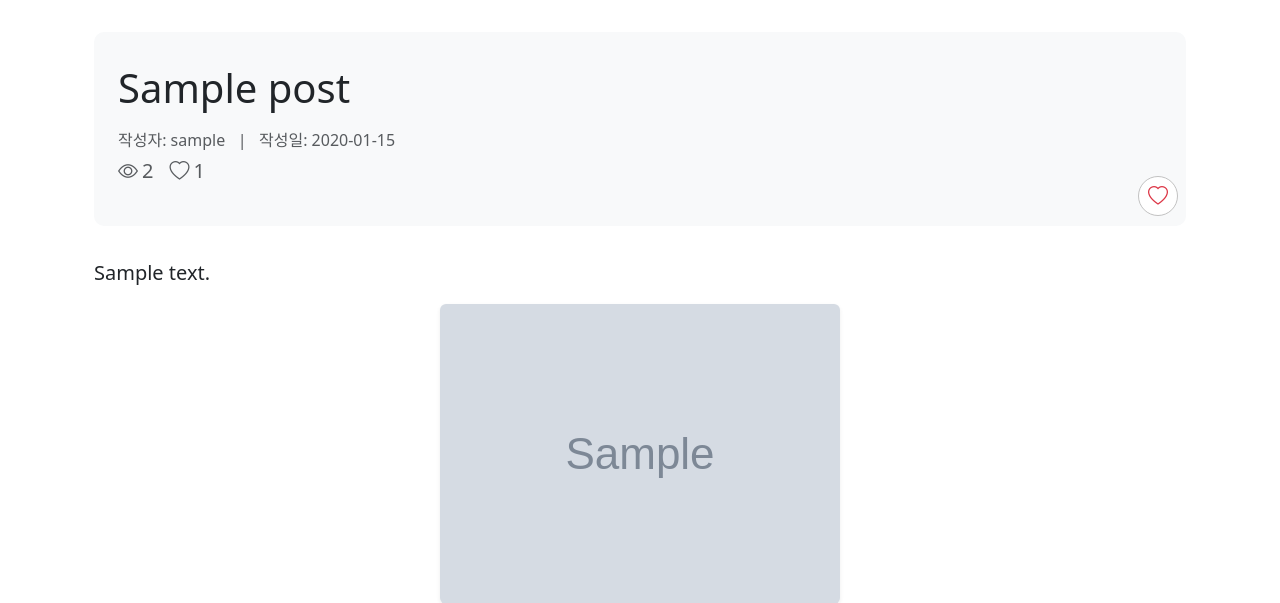
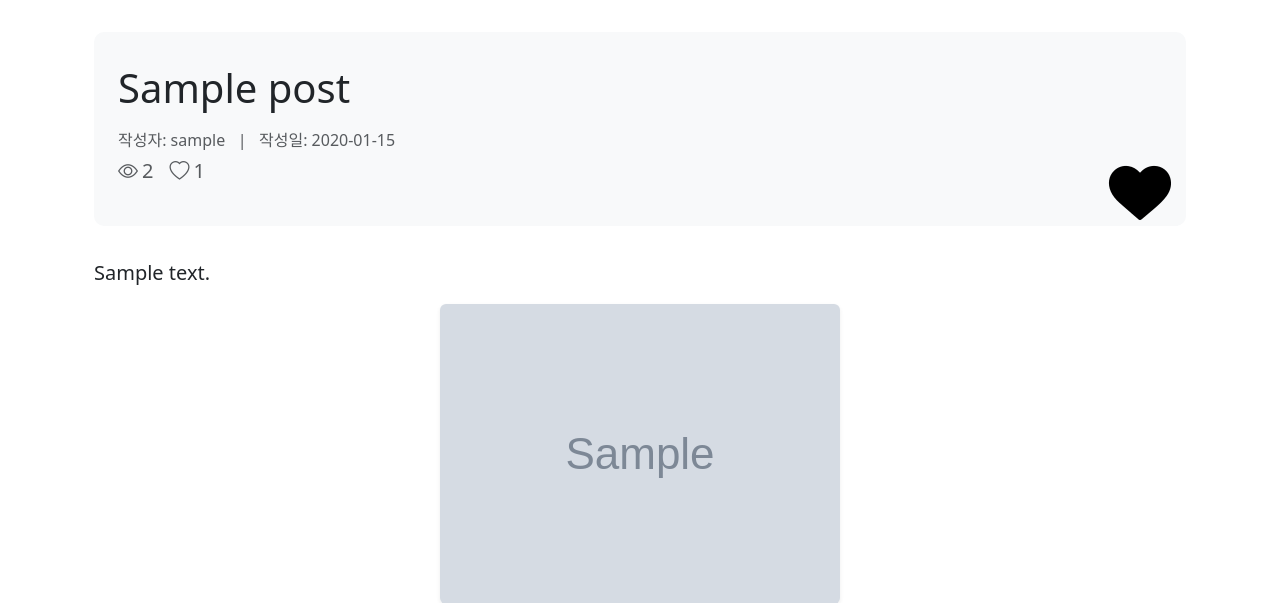
Before and after one commit to sujin82/blog-django, a Django app: page /blog/1/ in a window 1280 px wide. Shown: the part 112-715 px from the top of the page. Run offline with Django 5.2, Linux system fonts and the light colour scheme; tables that the repository leaves empty hold one stand-in row (values such as "Sample post"); grey boxes marked "Sample" are stand-in pictures.

Commit message:
좋아요 수정

```diff
--- a/blog/templates/blog/post_detail.html
+++ b/blog/templates/blog/post_detail.html
@@ -71,26 +71,9 @@
 }
 
 .btn-icon {
-    width: 40px;
-    height: 40px;
-    border-radius: 50%;
-    border: 1px solid #c2c2c2;
-    display: flex;
-    align-items: center;
-    justify-content: center;
-    transition: background-color 0.2s, transform 0.2s;
+    border: 0 none;
     cursor: pointer;
-    background-color:#fff;
-}
-
-.btn-icon:hover {
-    background-color: #e2e6ea;
-    transform: scale(1.1);
-}
-
-.btn-icon:disabled {
-    opacity: 0.5;
-    cursor: not-allowed;
+    background-color: #f8f9fa;
 }
 </style>
 {% endblock %}
@@ -144,8 +127,10 @@
 
     <!-- 게시글 상단 정보 박스 -->
     <div class="meta-box position-relative">
-    <!-- 좋아요 버튼: 우측 상단 고정 -->
-        <button class="like-btn btn-icon position-absolute bottom-0 end-0 mt-2 me-2" style="margin-bottom:10px;"
+
+
+    <div class="like-section position-absolute bottom-0 end-0 mt-2 me-2">
+        <button class="like-btn btn-icon"
             data-post-id="{{ post.id }}"
             {% if not user.is_authenticated %}
                 data-action="login-required"
@@ -156,8 +141,13 @@
                 data-action="toggle-like"
             {% endif %}
         >
-            <i class="bi {% if user in post.like_set.all %}bi-heart-fill{% else %}bi-heart{% endif %} fs-5 text-danger like-icon"></i>
+            <img class="like-img"
+                src="{% if user_liked %}/static/images/free-icon-like-6924834.png{% else %}/static/images/free-icon-like-symbol-5881205.png{% endif %}"
+                alt="좋아요">
+            <span class="like-count"></span>
         </button>
+    </div>
+
 
         <!-- 제목 -->
         <h1 class="mb-3">{{ post.title }}</h1>
@@ -174,7 +164,8 @@
                 <i class="bi bi-eye me-1"></i> {{ post.view_count }}
             </span>
             <span class="d-flex align-items-center">
-                <i class="bi bi-heart me-1"></i> {{ post.like_set.count }}
+                <i class="bi bi-heart me-1"></i>
+                <span class="post-like-count">{{ post.like_set.count }}</span>
             </span>
         </p>
     </div>
@@ -297,16 +288,20 @@
 </div>
 
 <script>
-    const csrftoken = '{{ csrf_token }}';
+    document.addEventListener('DOMContentLoaded', function() {
+    const likeBtn = document.querySelector('.like-btn');
 
-// 좋아요 처리
-const likeBtn = document.querySelector('.like-btn');
     if (likeBtn) {
-    likeBtn.addEventListener('click', function(e) {
+        console.log('좋아요 버튼 찾음:', likeBtn); // 디버깅용
+
+        likeBtn.addEventListener('click', function (e) {
             e.preventDefault();
+            console.log('좋아요 버튼 클릭됨'); // 디버깅용
 
             const action = this.getAttribute('data-action');
             const postId = this.getAttribute('data-post-id');
+
+            console.log('Action:', action, 'Post ID:', postId); // 디버깅용
 
             if (action === 'login-required') {
                 alert('좋아요를 누르려면 로그인이 필요합니다.');
@@ -319,36 +314,70 @@ if (likeBtn) {
             }
 
             if (action === 'toggle-like') {
+                // CSRF 토큰 가져오기 (여러 방법 시도)
+                let csrfToken = document.querySelector('[name=csrfmiddlewaretoken]')?.value;
+                if (!csrfToken) {
+                    csrfToken = document.querySelector('input[name="csrfmiddlewaretoken"]')?.value;
+                }
+                if (!csrfToken) {
+                    csrfToken = '{{ csrf_token }}';
+                }
+
+                console.log('CSRF Token:', csrfToken); // 디버깅용
+
                 fetch(`/blog/${postId}/like/`, {
                     method: 'POST',
                     headers: {
-                    'X-CSRFToken': csrftoken
+                        'X-CSRFToken': csrfToken,
+                        'Content-Type': 'application/json',
+                    },
+                    credentials: 'same-origin' // 중요: 쿠키 포함
+                })
+                .then(response => {
+                    console.log('응답 상태:', response.status); // 디버깅용
+                    if (!response.ok) {
+                        throw new Error(`HTTP error! status: ${response.status}`);
                     }
+                    return response.json();
                 })
-            .then(response => response.json())
                 .then(data => {
+                    console.log('응답 데이터:', data); // 디버깅용
+
                     if (data.error) {
                         alert(data.error);
                         return;
                     }
 
-                const icon = document.querySelector('.like-icon');
-                const count = document.querySelector('.like-count');
+                    // 이미지와 카운트 업데이트
+                    const img = this.querySelector('.like-img');
+                    const count = this.querySelector('.like-count');
 
-                if (icon && count) {
+                    if (img && count) {
                         if (data.liked) {
-                        icon.classList.remove('bi-heart');
-                        icon.classList.add('bi-heart-fill');
+                            img.src = '/static/images/free-icon-like-6924834.png'; // 채워진 하트
                         } else {
-                        icon.classList.remove('bi-heart-fill');
-                        icon.classList.add('bi-heart');
+                            img.src = '/static/images/free-icon-like-symbol-5881205.png'; // 빈 하트
                         }
-                    count.textContent = data.likes_count;
+                        const postLikeCount = document.querySelector('.post-like-count');
+                        if (postLikeCount) {
+                            postLikeCount.textContent = data.likes_count;
+                        };
+                        console.log('UI 업데이트 완료'); // 디버깅용
+                    } else {
+                        console.error('이미지 또는 카운트 요소를 찾을 수 없음'); // 디버깅용
                     }
+                })
+                .catch(error => {
+                    console.error('좋아요 요청 오류:', error);
+                    alert('좋아요 처리 중 오류가 발생했습니다.');
                 });
             }
         });
+    } else {
+        console.error('좋아요 버튼을 찾을 수 없음'); // 디버깅용
     }
+});
+
 
     // 댓글 수정 모드
     function editComment(commentId) {
--- a/blog/views.py
+++ b/blog/views.py
@@ -32,6 +32,11 @@ def post_detail(request, pk):
     post = get_object_or_404(Post, pk=pk)
     is_my_post = request.user.is_authenticated and (request.user == post.author)
 
+    # 현재 사용자가 이 게시글에 좋아요를 눌렀는지 확인
+    user_liked = False
+    if request.user.is_authenticated:
+        user_liked = post.like_set.filter(user=request.user).exists()
+
     comments = Comment.objects.filter(post=post).order_by('-created_at')
     prev_post = Post.objects.filter(pk__lt=pk).order_by('-pk').first()
     next_post = Post.objects.filter(pk__gt=pk).order_by('pk').first()
@@ -39,6 +44,7 @@ def post_detail(request, pk):
     context = {
         'post': post,
         'is_my_post': is_my_post,
+        'user_liked': user_liked,  # 좋아요 상태 추가
         'comments': comments,
         'prev_post': prev_post,
         'next_post': next_post,
```
Also changed, not shown: media/profiles/2.jpg (added). Lines whose indentation alone changed are shown as unchanged.
